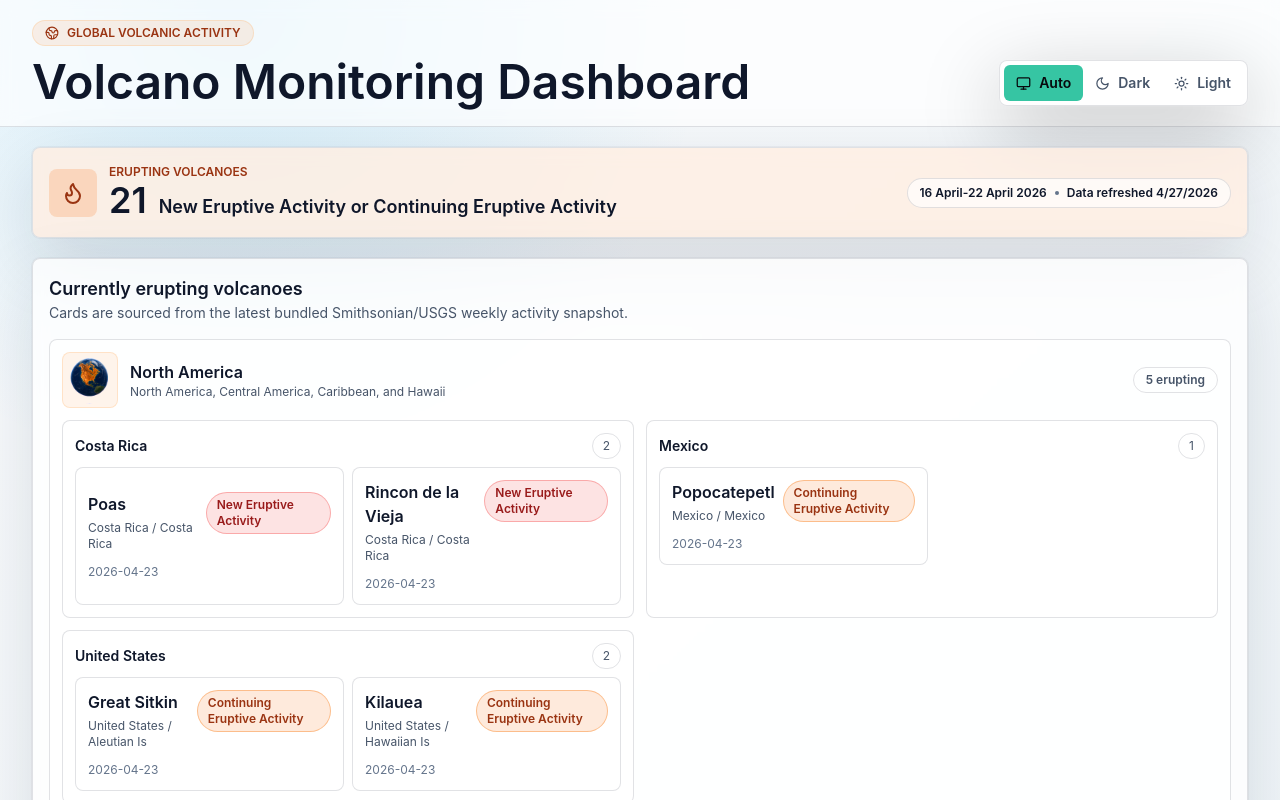
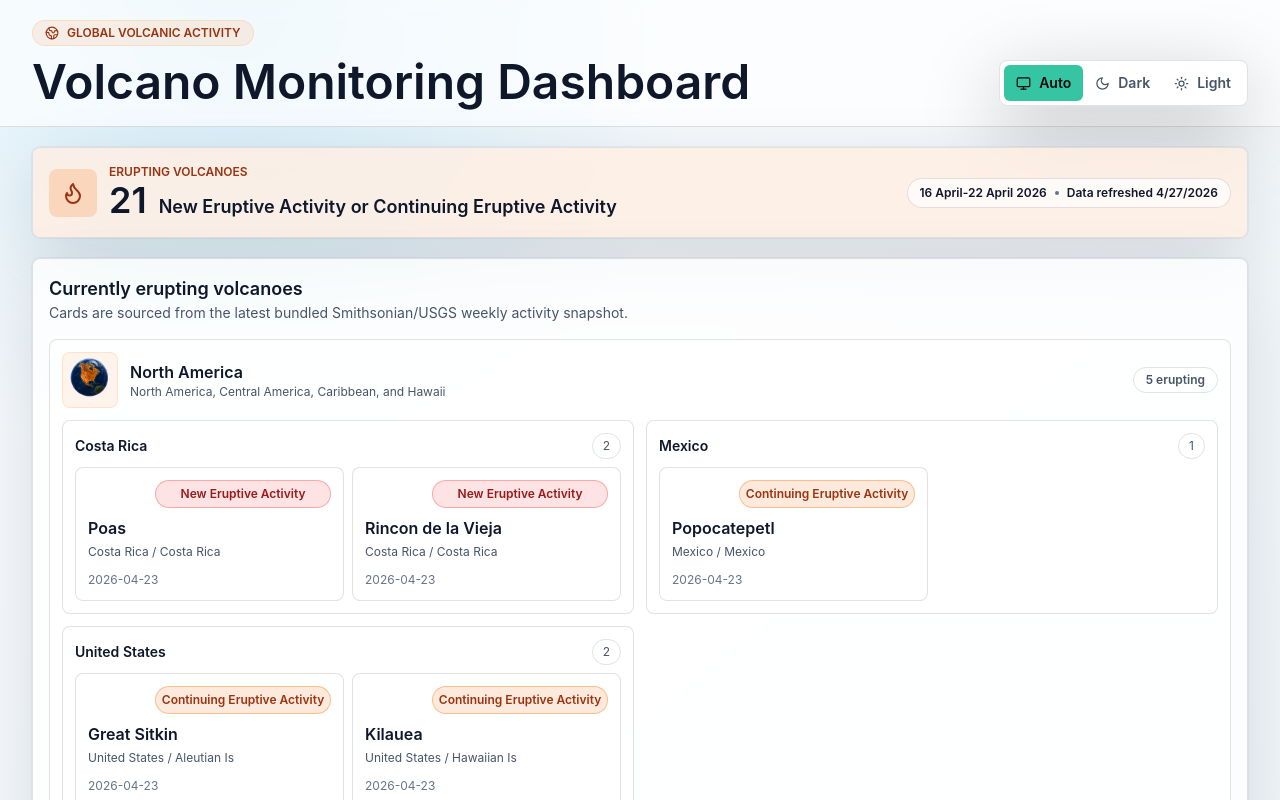
Before and after one commit to tothur/Volcano-Dashboard, a React (Vite) app: page / in a window 1280 px wide. Shown: the top 800 px of the page. Built offline with nearby package versions, Linux system fonts and the light colour scheme; no server answers.

Commit message:
Standardize erupting volcano cards

```diff
--- a/src/App.tsx
+++ b/src/App.tsx
@@ -262,17 +262,17 @@ function EruptingVolcanoCards({ volcanoes, onSelect }: { volcanoes: Volcano[]; o
                           {countryVolcanoes.map((volcano) => (
                             <button
                               key={volcano.id}
-                              className="rounded-lg border border-white/10 bg-white/[0.035] p-3 text-left transition hover:border-seismo/60 hover:bg-white/[0.07] focus:outline-none focus:ring-2 focus:ring-seismo/60"
+                              className="grid min-h-[116px] grid-rows-[auto_1fr_auto] rounded-lg border border-white/10 bg-white/[0.035] p-3 text-left transition hover:border-seismo/60 hover:bg-white/[0.07] focus:outline-none focus:ring-2 focus:ring-seismo/60"
                               onClick={() => onSelect(volcano)}
                             >
-                              <div className="flex items-start justify-between gap-2">
-                                <div>
-                                  <h5 className="text-base font-semibold text-white">{volcano.name}</h5>
-                                  <p className="mt-1 text-xs text-slate-400">{volcano.country} / {volcano.region}</p>
-                                </div>
-                                <VolcanoStatus volcano={volcano} />
+                              <div className="flex h-7 justify-end">
+                                <VolcanoStatus volcano={volcano} className="h-7 w-[176px] max-w-full truncate whitespace-nowrap" />
                               </div>
-                              <p className="mt-3 text-xs text-slate-500">{volcano.latestReportDate ?? weeklyReportMetadata.reportDate}</p>
+                              <div className="pt-2">
+                                <h5 className="truncate text-base font-semibold text-white">{volcano.name}</h5>
+                                <p className="mt-1 truncate text-xs text-slate-400">{volcano.country} / {volcano.region}</p>
+                              </div>
+                              <p className="pt-3 text-xs text-slate-500">{volcano.latestReportDate ?? weeklyReportMetadata.reportDate}</p>
                             </button>
                           ))}
                         </div>
--- a/src/components/StatusPill.tsx
+++ b/src/components/StatusPill.tsx
@@ -22,20 +22,28 @@ const reportStyles: Record<ActivityReportType, string> = {
   "USGS Alert": "border-orange-400/50 bg-orange-500/15 text-orange-100",
 };
 
-export function StatusPill({ label, tone }: { label: string; tone?: AlertLevel | AviationColorCode | ActivityReportType }) {
+export function StatusPill({
+  label,
+  tone,
+  className = "",
+}: {
+  label: string;
+  tone?: AlertLevel | AviationColorCode | ActivityReportType;
+  className?: string;
+}) {
   const style = tone && tone in reportStyles ? reportStyles[tone as ActivityReportType] : alertStyles[(tone as AlertLevel) ?? "UNKNOWN"];
 
   return (
-    <span className={`inline-flex items-center rounded-full border px-2.5 py-1 text-xs font-semibold ${style}`}>
+    <span className={`inline-flex items-center justify-center rounded-full border px-2.5 py-1 text-xs font-semibold ${style} ${className}`}>
       {label}
     </span>
   );
 }
 
-export function VolcanoStatus({ volcano }: { volcano: Volcano }) {
+export function VolcanoStatus({ volcano, className }: { volcano: Volcano; className?: string }) {
   if (volcano.aviationColorCode !== "UNKNOWN") {
-    return <StatusPill label={`${volcano.alertLevel} / ${volcano.aviationColorCode}`} tone={volcano.aviationColorCode} />;
+    return <StatusPill label={`${volcano.alertLevel} / ${volcano.aviationColorCode}`} tone={volcano.aviationColorCode} className={className} />;
   }
-  if (volcano.latestReportType) return <StatusPill label={volcano.latestReportType} tone={volcano.latestReportType} />;
-  return <StatusPill label="No current alert" tone="UNKNOWN" />;
+  if (volcano.latestReportType) return <StatusPill label={volcano.latestReportType} tone={volcano.latestReportType} className={className} />;
+  return <StatusPill label="No current alert" tone="UNKNOWN" className={className} />;
 }
```
